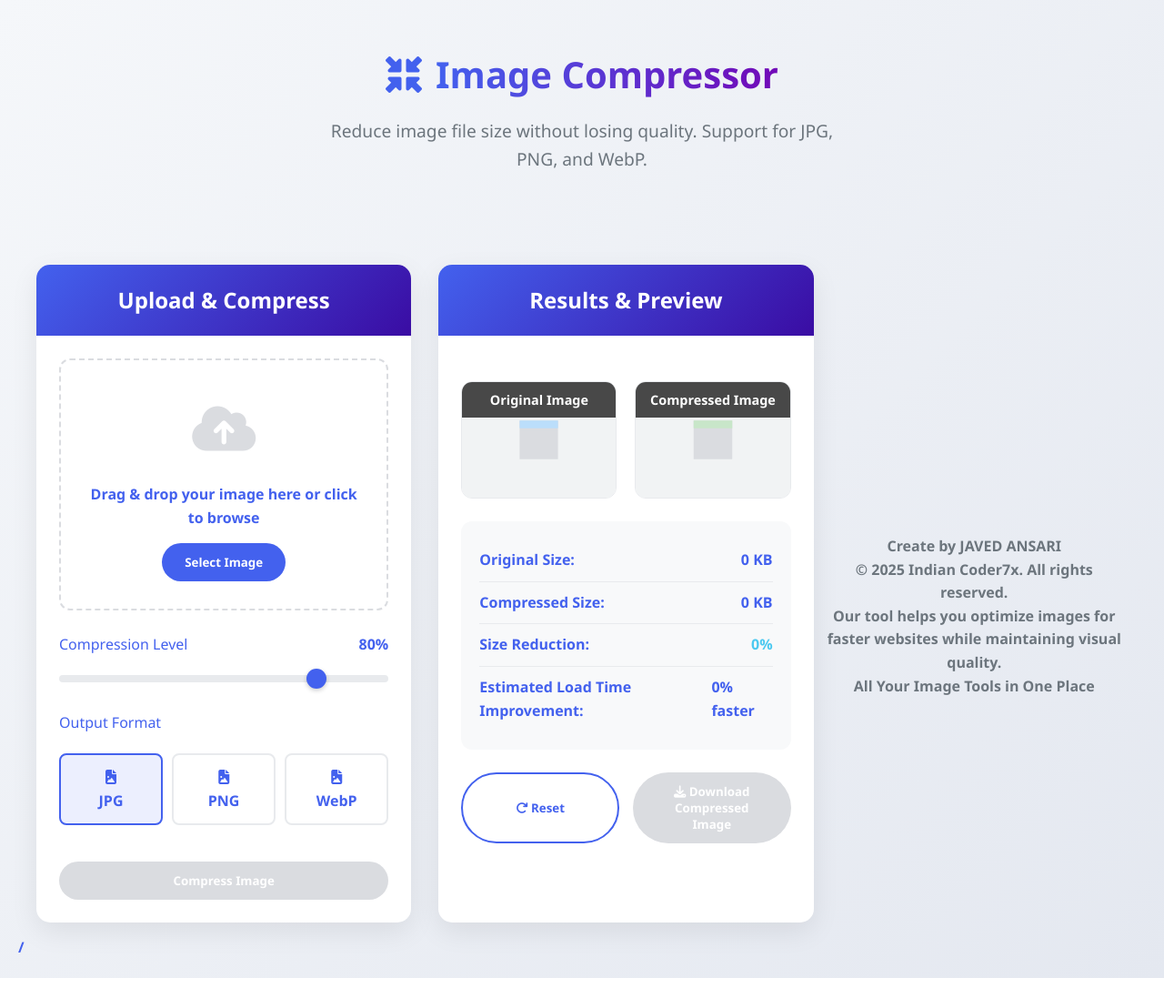
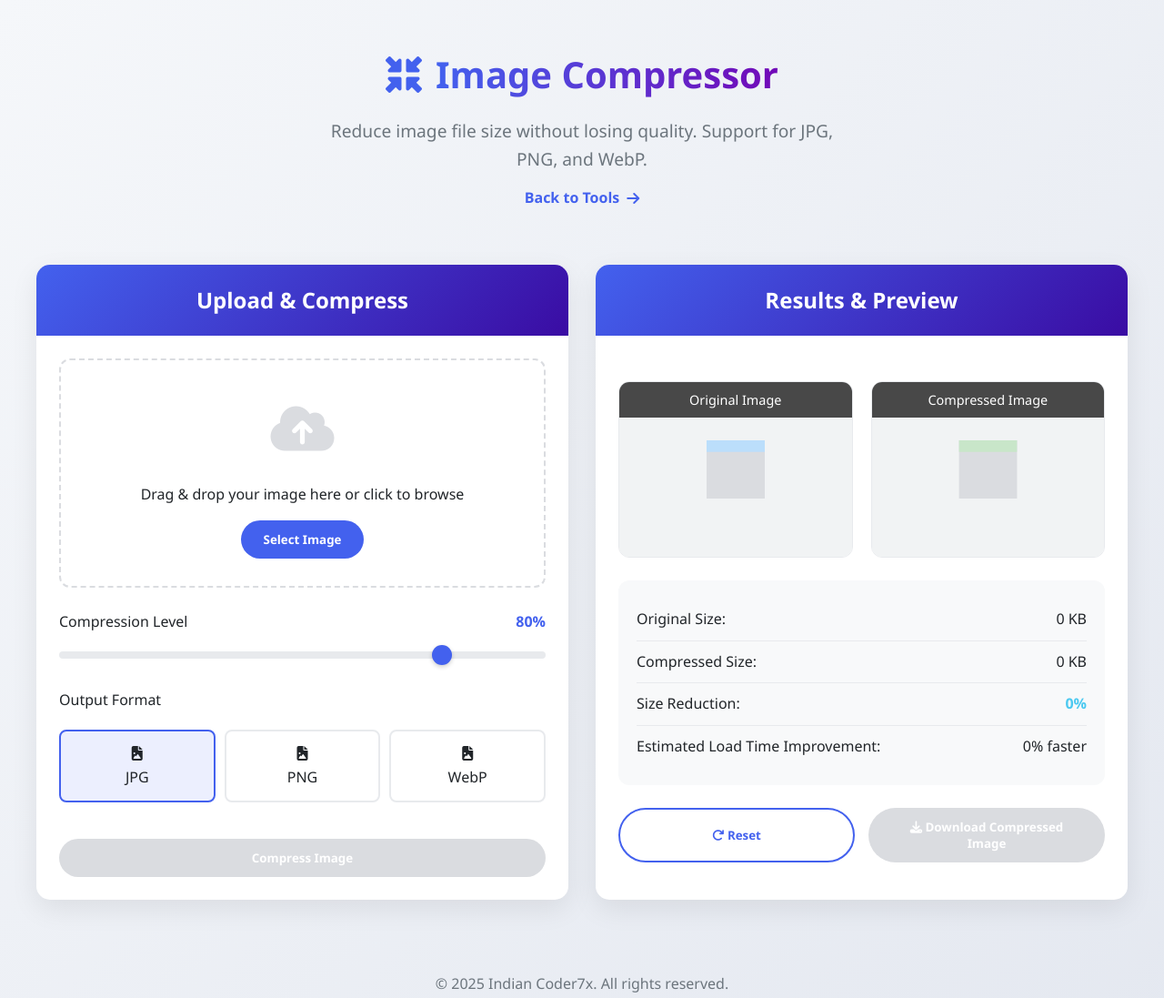
Before and after one commit to javedansari4537-pro/Tools, a plain HTML site: page index.html in a window 1280 px wide. Shown: the top 1097 px of the page at 91% size. Before the commit the page ends 1075 px from the top, so only its background shows below. Drawn offline with Linux system fonts and the light colour scheme.

Commit message:
Update index.html

```diff
--- a/index.html
+++ b/index.html
@@ -3,7 +3,7 @@
 <head>
     <meta charset="UTF-8">
     <meta name="viewport" content="width=device-width, initial-scale=1.0">
-    <title>Image Compressor </title>
+    <title>Image Compressor</title>
     <link rel="stylesheet" href="https://cdnjs.cloudflare.com/ajax/libs/font-awesome/6.4.0/css/all.min.css">
     <style>
         :root {
@@ -364,10 +364,10 @@
         <header>
             <div class="logo">
                 <i class="fas fa-compress-arrows-alt"></i>
-                <h1> Image Compressor </h1>
+                <h1>Image Compressor</h1>
             </div>
             <p class="tagline">Reduce image file size without losing quality. Support for JPG, PNG, and WebP.</p>
-            <a href="/Tools/image-Compressed.html" class="tool-link">
+            <a href="/tools/Image-Compressed.html" class="tool-link">Back to Tools <i class="fas fa-arrow-right"></i></a>
         </header>
 
         <div class="tool-container">
@@ -475,10 +475,8 @@
         </div>
 
         <footer>
-            <p> Create by JAVED ANSARI</p>
-            <p> © 2025 Indian Coder7x. All rights reserved.</p
+            <p>© 2025 Indian Coder7x. All rights reserved.</p>
             <p>Our tool helps you optimize images for faster websites while maintaining visual quality.</p>
-            <p>All Your Image  Tools in One Place </p>
         </footer>
     </div>
 
@@ -728,4 +726,4 @@
         });
     </script>
 </body>
-</html>/
+</html>
```
